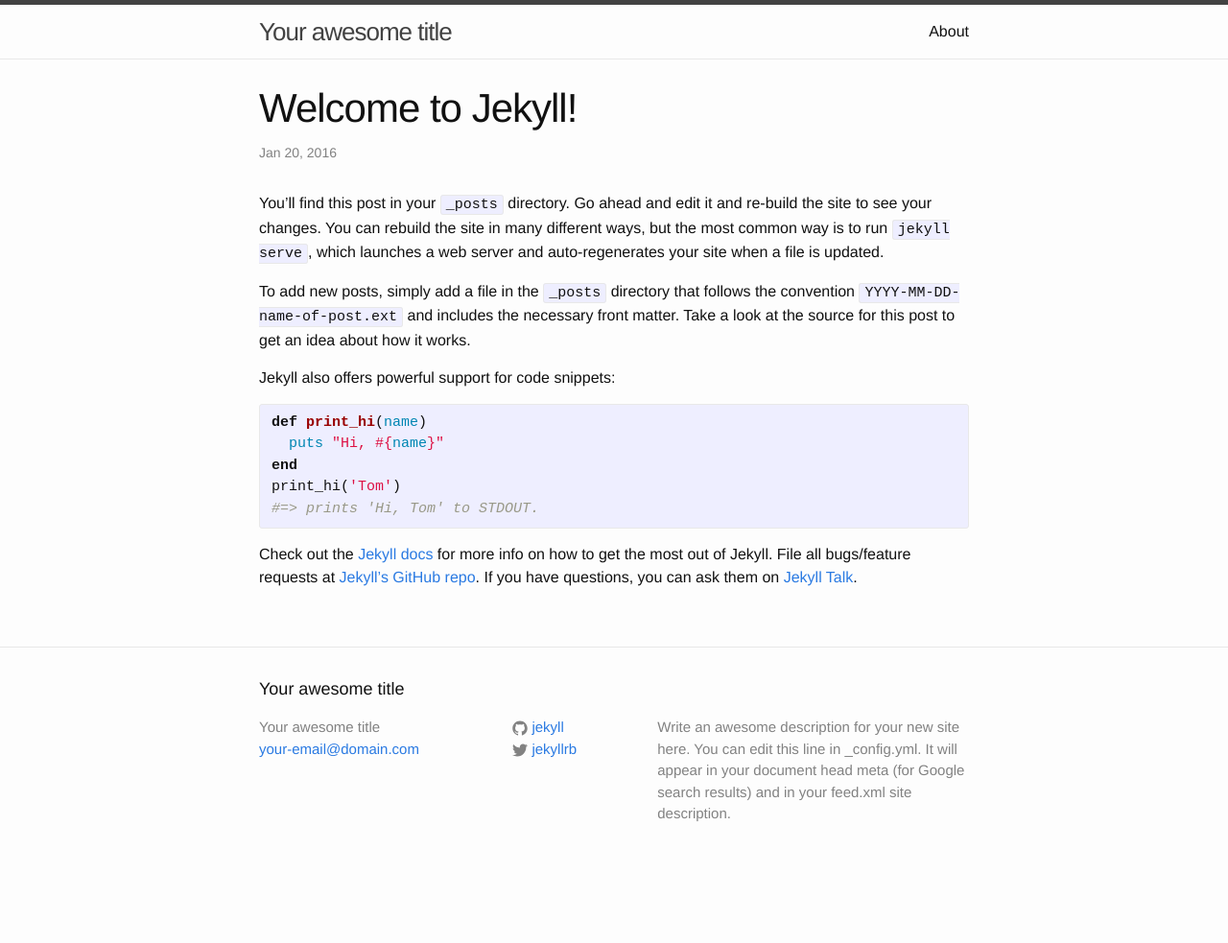
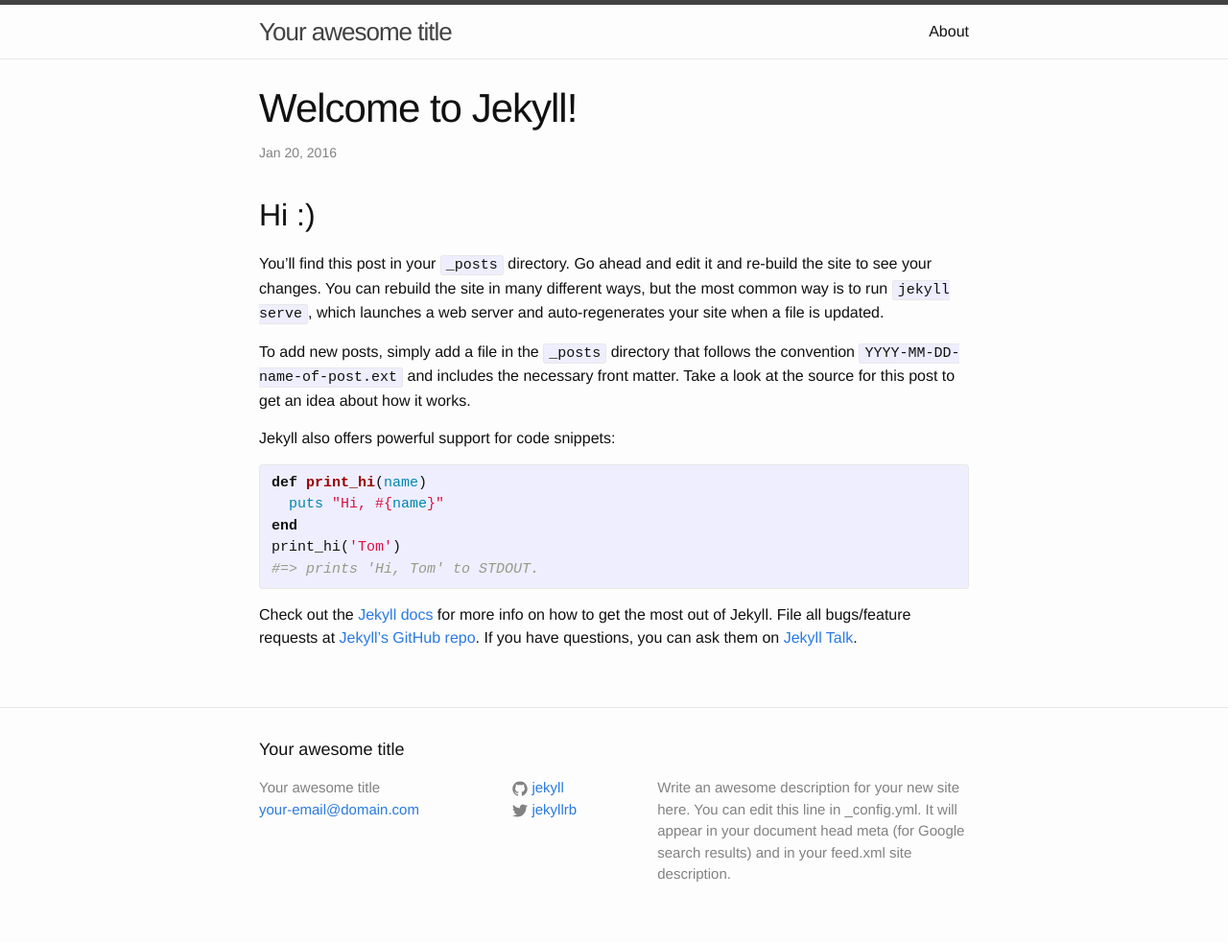
Before and after one commit to saxinte/jekyll.github.io, a Jekyll site: the page built from _posts/2016-01-20-welcome-to-jekyll.markdown, in a window 1280 px wide. Shown: the whole page at 96% size. Built offline with Jekyll 4.4.1, drawn with Linux system fonts in a browser that asks for light colours; before the commit the page ends 920 px from its top, so only the background shows below that.

```diff
--- a/_posts/2016-01-20-welcome-to-jekyll.markdown
+++ b/_posts/2016-01-20-welcome-to-jekyll.markdown
@@ -1,9 +1,15 @@
 ---
 layout: post
-title:  "Welcome to Jekyll!"
-date:   2016-01-20 16:13:13 +0000
+title: "Welcome to Jekyll!"
+date: "2016-01-20 16:13:13 +0000"
 categories: jekyll update
+published: true
 ---
+
+##Hi :)
+
+
+
 You’ll find this post in your `_posts` directory. Go ahead and edit it and re-build the site to see your changes. You can rebuild the site in many different ways, but the most common way is to run `jekyll serve`, which launches a web server and auto-regenerates your site when a file is updated.
 
 To add new posts, simply add a file in the `_posts` directory that follows the convention `YYYY-MM-DD-name-of-post.ext` and includes the necessary front matter. Take a look at the source for this post to get an idea about how it works.
```
